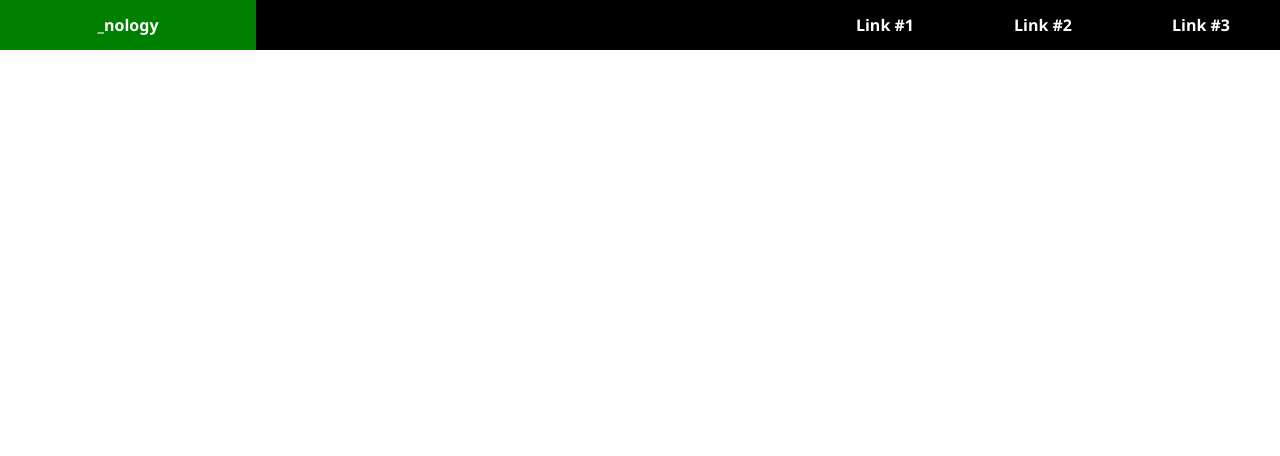
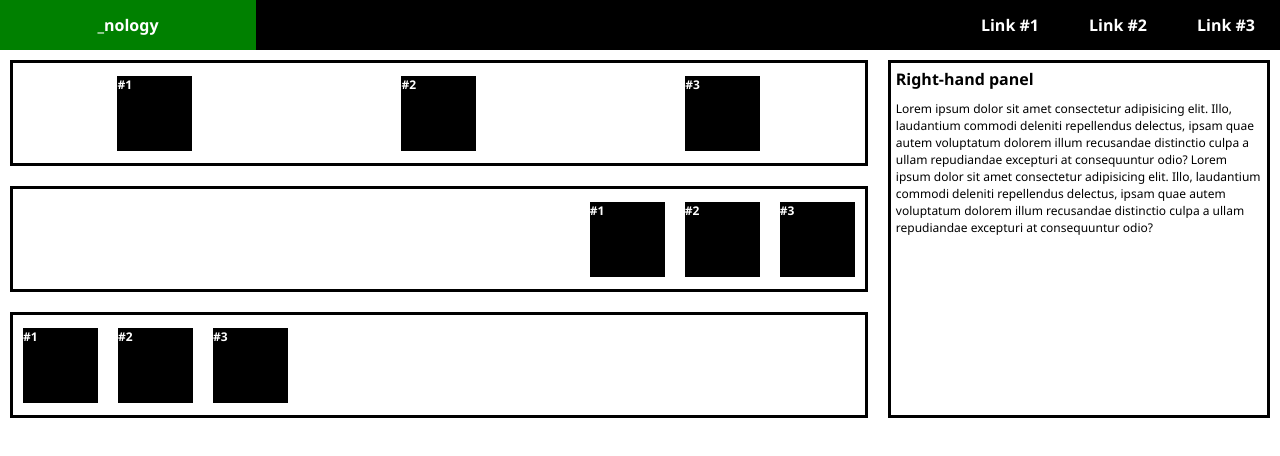
Before and after one commit to athomson1711/nology-coursework, a plain HTML site: page 02-web-fundamentals/flexbox-challenge/index.html in a window 1280 px wide. Drawn offline with Linux system fonts and the light colour scheme.

Commit message:
Completed Flexbox Challenge 1 + exension excercise

```diff
--- a/02-web-fundamentals/flexbox-challenge/index.html
+++ b/02-web-fundamentals/flexbox-challenge/index.html
@@ -22,6 +22,62 @@
     </header>
 
     <main>
+        <div id=left-side>
+            <div id="panel-1">
+
+                    <div class="box">#1</div>
+                    <div class="box">#2</div>
+                    <div class="box">#3</div>
+                <!--
+                <h4>Panel #1</h4>
+                <ul>
+                    <li>Lorem ipsum dolor sit amet, consectetur</li>
+                    <li>Lorem ipsum dolor sit amet, consectetur</li>
+                    <li>Lorem ipsum dolor sit amet, consectetur</li>
+                </ul>
+                -->
+            </div>
+
+            <div id="panel-2">
+
+                    <div class="box">#1</div>
+                    <div class="box">#2</div>
+                    <div class="box">#3</div>
+                <!--
+                <h4>Panel #2</h4>
+                <ul>
+                    <li>Lorem ipsum dolor sit amet, consectetur</li>
+                    <li>Lorem ipsum dolor sit amet, consectetur</li>
+                    <li>Lorem ipsum dolor sit amet, consectetur</li>
+                </ul>
+                -->
+            </div>
+
+            <div id="panel-3">
+
+                    <div class="box">#1</div>
+                    <div class="box">#2</div>
+                    <div class="box">#3</div>
+                <!--
+                    <h4>Panel #3</h4>
+                    <ul>
+                    <li>Lorem ipsum dolor sit amet, consectetur</li>
+                    <li>Lorem ipsum dolor sit amet, consectetur</li>
+                    <li>Lorem ipsum dolor sit amet, consectetur</li>
+                </ul>
+                -->
+            </div>
+        </div>
+
+        <div id="right-panel">
+            <h4>Right-hand panel</h4>
+
+                <p>Lorem ipsum dolor sit amet consectetur adipisicing elit. Illo, laudantium commodi deleniti
+                repellendus delectus, ipsam quae autem voluptatum dolorem illum recusandae distinctio culpa a ullam
+                repudiandae excepturi at consequuntur odio? Lorem ipsum dolor sit amet consectetur adipisicing elit.
+                Illo, laudantium commodi deleniti repellendus delectus, ipsam quae autem voluptatum dolorem illum
+                recusandae distinctio culpa a ullam repudiandae excepturi at consequuntur odio?</p>
+        </div>
 
     </main>
 </body>
--- a/02-web-fundamentals/flexbox-challenge/styles.css
+++ b/02-web-fundamentals/flexbox-challenge/styles.css
@@ -5,7 +5,6 @@
 }
 
 /* Nav bar styling */
-
 
 nav {
     display: flex;
@@ -20,9 +19,8 @@ nav {
     font-weight: bold;
 }
 
-
 /* stlying applied to the element with the "logo" id */
-nav #logo {
+#logo {
     background-color: green;
     width: 20%;
     height: 100%;
@@ -32,7 +30,7 @@ nav #logo {
 }
 
 /* styling applied to the element with "nav-links" id*/
-nav #nav-links {
+#nav-links {
     display: flex;
     align-items: center;
     height: 50px;
@@ -43,13 +41,84 @@ a{
     font-size: 16px;
     text-decoration: none;
     color: white;
-    padding-right: 50px;
-    padding-left: 50px;
+    padding-right: 25px;
+    padding-left: 25px;
 }
 
 /* pseudo class to change links styling */
 a:hover {
     background-color: white;
     color: black;
-    padding: 50px;
+    padding: 25px;
 }
+/* Main Body Styling */
+
+main{
+    height: 100%;
+    width: 100%;
+    display: flex;
+    justify-content: space-between;
+}
+
+#left-side {
+    width: 70%;
+    display: flex;
+    flex-direction: column;
+    justify-content: space-between;
+}
+
+#panel-1, #panel-2, #panel-3  {
+border: solid black;
+height: 100px;
+margin: 10px;
+display: flex;
+align-items: center;
+}
+
+#panel-1 {
+    justify-content: space-around;
+}
+
+#panel-2 {
+    justify-content: flex-end;
+}
+
+#panel-3 {
+    justify-content: flex-start;
+}
+
+#right-panel{
+    border: solid black;
+    margin: 10px;
+    width: 30%;
+}
+
+.box{
+    font-size: 12px;
+    font-weight: bold;
+    margin: 10px;
+    height: 75px;
+    width: 75px;
+    background-color: black;
+    color: white;
+}
+
+
+h4{
+font-weight:bold;
+padding: 5px;
+}
+
+p{
+font-size: 12px;
+padding: 5px;
+}
+
+ul {
+    margin-left: 50px;
+    font-size: 12px;
+}
+
+li {
+    margin: 15px 0;
+}
```
